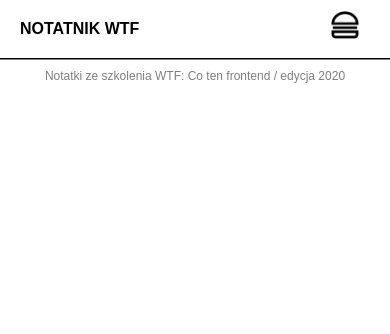
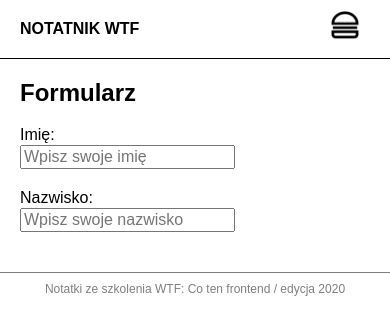
Before and after one commit to martynakurylowicz/homepage, a plain HTML site: page formularz.html in a window 390 px wide. Drawn offline with Linux system fonts and the light colour scheme.

```diff
--- a/formularz.html
+++ b/formularz.html
@@ -30,12 +30,37 @@
       </header>
     </div>
     <div class="page-background">
-      <main></main>
+      <main>
+        <section class="content">
+          <h2 class="form__title">Formularz</h2>
+          <form class="form">
+            <div class="form__box">
+              <label for="firstName"> Imię:</label>
+              <input
+                class="form__item"
+                placeholder="Wpisz swoje imię"
+                id="firstName"
+                name="firstName"
+              />
+            </div>
+            <div class="form__box">
+              <label for="lastName"> Nazwisko:</label>
+              <input
+                class="form__item"
+                placeholder="Wpisz swoje nazwisko"
+                id="lastName"
+                name="lastName"
+              />
+            </div>
+          </form>
+        </section>
+      </main>
     </div>
     <footer class="footer">
       <p class="footer__paragraph">
         Notatki ze szkolenia WTF: Co ten frontend / edycja 2020
       </p>
     </footer>
+    <script src="main.js"></script>
   </body>
 </html>
--- a/main.js
+++ b/main.js
@@ -5,7 +5,6 @@
 
 const task = document.querySelector(".task-js");
 
-task.innerHTML = `Cześć! To strona nauki WTF. Notatki przygotowała ${firstName}.`;
 
 function hello(firstName, age) {
   console.log(
--- a/style.css
+++ b/style.css
@@ -23,6 +23,14 @@
   padding: 10px;
   margin: 0;
   max-width: 1200px;
+}
+
+.form__box{
+padding-bottom: 20px;
+}
+
+.form__item{
+  display: block;
 }
 
 .header {
@@ -53,7 +61,7 @@
 }
 
 .introduction__paragraph {
-  color: #000000;
+  color: #636363;
   font-family: sans-serif;
   text-decoration: none;
   font-style: italic;
@@ -66,7 +74,7 @@
 .header-title__h1 {
   padding: 22px;
   margin: 0;
-  color: #111058;
+  color: #474747;
   font-style: normal;
   font-weight: normal;
 }
```
Also changed, not shown: index.html (+0 -1 lines), nauka-css.html (+1 -0 lines), nauka-html.html (+1 -0 lines), nauka-js.html (+1 -0 lines), nauka-terminal.html (+1 -0 lines), img/coverphoto.jpg.
